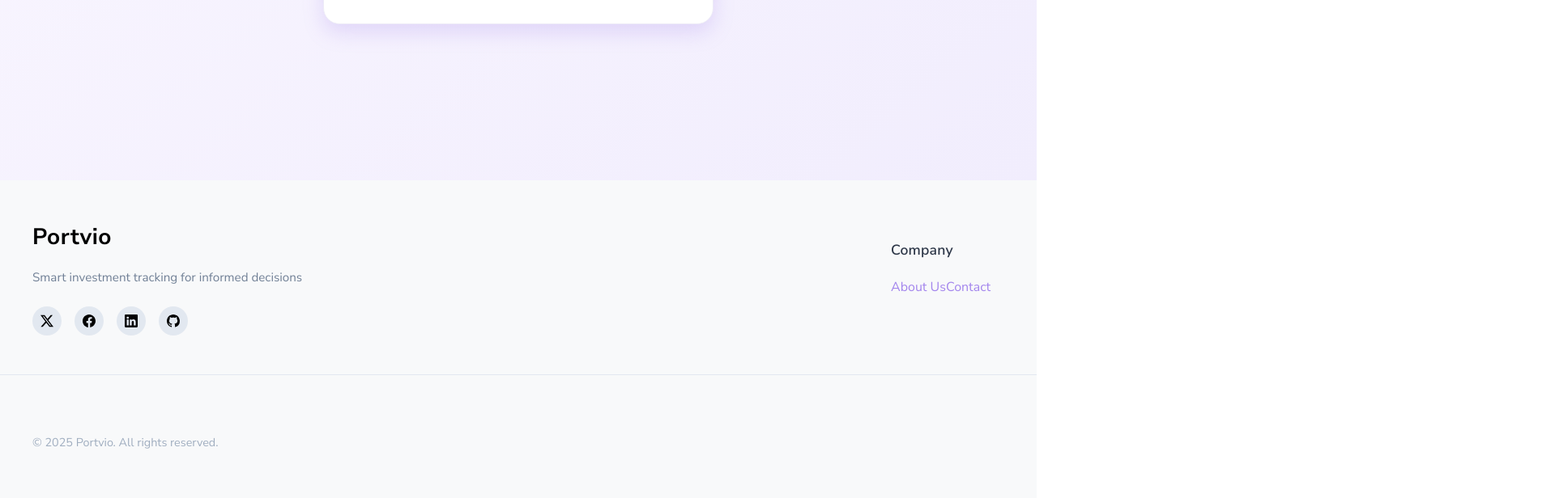
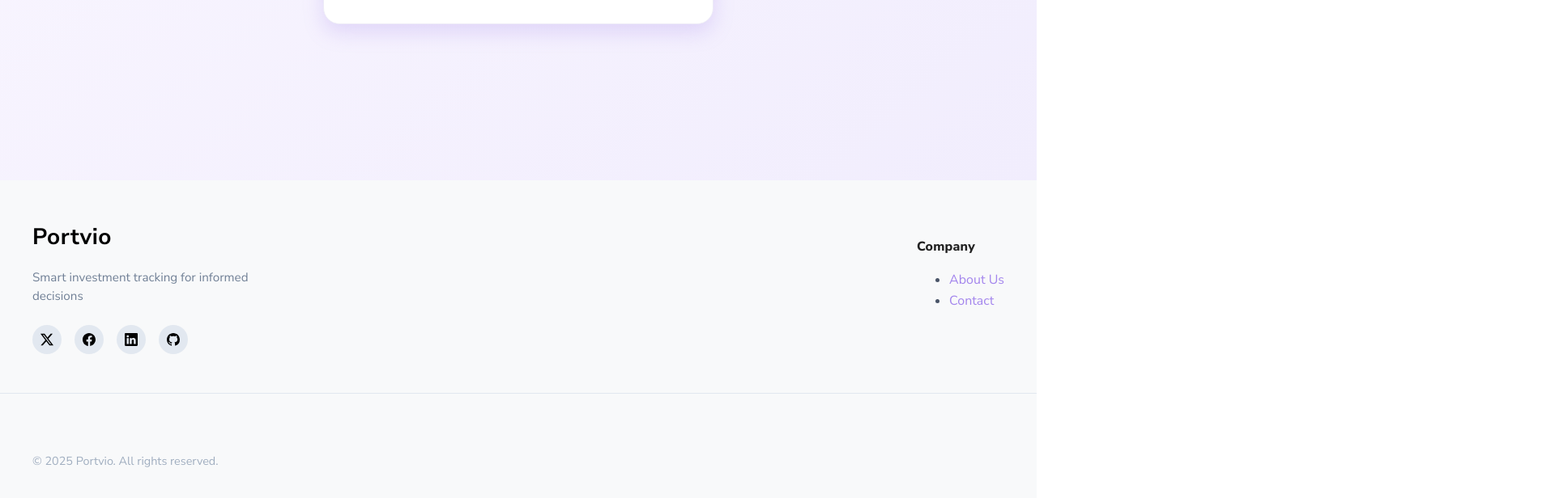
Before and after one commit to VinayakxSingh/Portvio, a React (Vite) app: page /login in a window 1280 px wide. Shown: the part 696-1312 px from the top of the page at 81% size, 1920 px wide, since content can reach past the window. Built offline with nearby package versions, Linux system fonts and the light colour scheme.

Commit message:
Update footer.jsx

```diff
--- a/src/components/footer.jsx
+++ b/src/components/footer.jsx
@@ -1,19 +1,25 @@
 import React from "react";
 import "./Footer.css";
- import { Link } from 'react-router-dom';
-// Import images
+
 import twitterIcon from "../assets/twitter-x.svg";
 import facebookIcon from "../assets/facebook.svg";
 import linkedinIcon from "../assets/linkedin.svg";
 import githubIcon from "../assets/github.svg";
 
+import { Link } from "react-router-dom";
+
 function Footer() {
   return (
     <footer className="footer">
       <div className="footer-container">
-        <div className="footer-section footer-brand">
-          <div className="brand-logo" style={{ color: "black" }}>Portvio</div>
-          <p className="brand-tagline">Smart investment tracking for informed decisions</p>
+        {/* Brand and Social Links */}
+        <div className="footer-brand">
+          <div className="brand-logo" style={{ color: "black" }}>
+            Portvio
+          </div>
+          <p className="brand-tagline">
+            Smart investment tracking for informed decisions
+          </p>
           <div className="social-links">
             <a href="#" className="social-link" aria-label="Twitter">
               <img src={twitterIcon} alt="Twitter" />
@@ -30,23 +36,25 @@ function Footer() {
           </div>
         </div>
 
-        <div className="footer-columns">
-          <div className="footer-section" style={{ position: "relative", left: "700px" }}>
-            <h4>Company</h4>
-            <ul>
-
-
-<Link to="/about-us">About Us</Link>
-<Link to="/contactus">Contact</Link>
-
-            </ul>
-          </div>
+        {/* Company Links */}
+        <div className="footer-links">
+          <h4>Company</h4>
+          <ul>
+            <li>
+              <Link to="/about-us">About Us</Link>
+            </li>
+            <li>
+              <Link to="/contactus">Contact</Link>
+            </li>
+          </ul>
         </div>
       </div>
 
       <div className="footer-bottom">
         <div className="footer-container">
-          <p className="copyright">© {new Date().getFullYear()} Portvio. All rights reserved.</p>
+          <p className="copyright">
+            © {new Date().getFullYear()} Portvio. All rights reserved.
+          </p>
         </div>
       </div>
     </footer>
```
